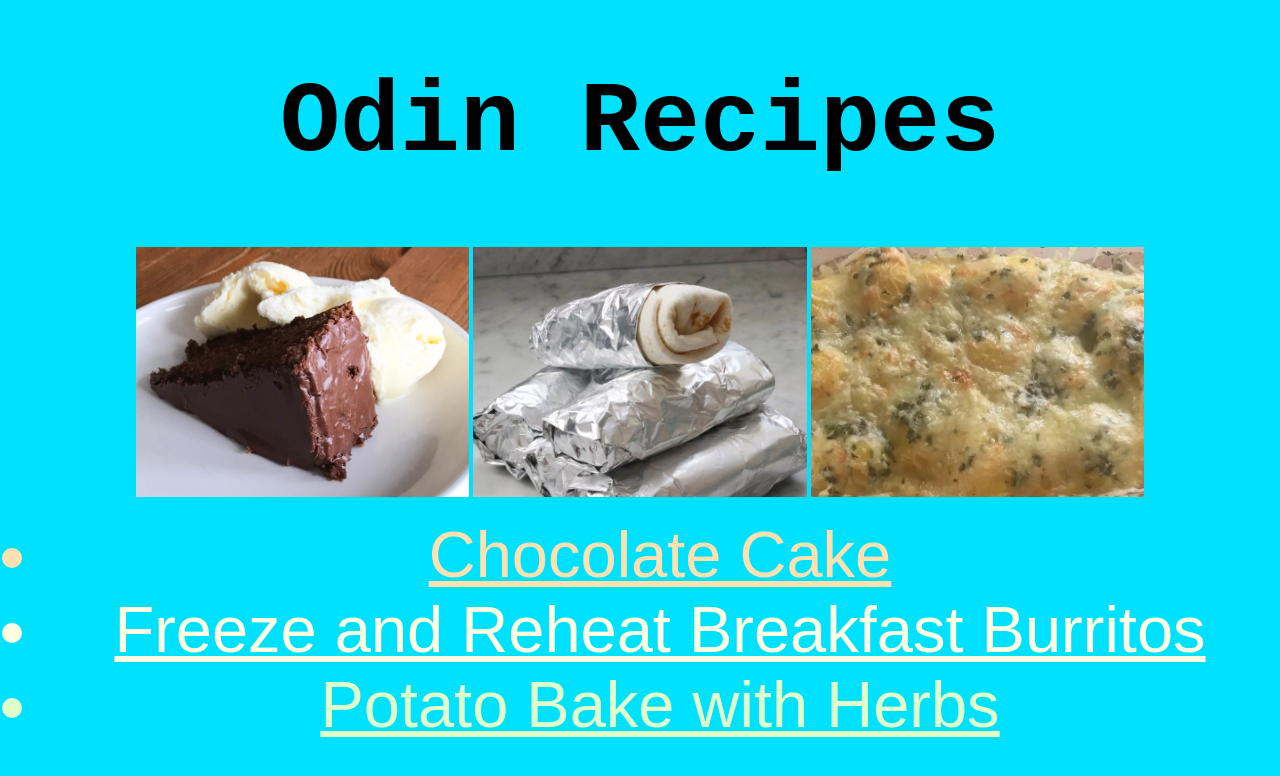
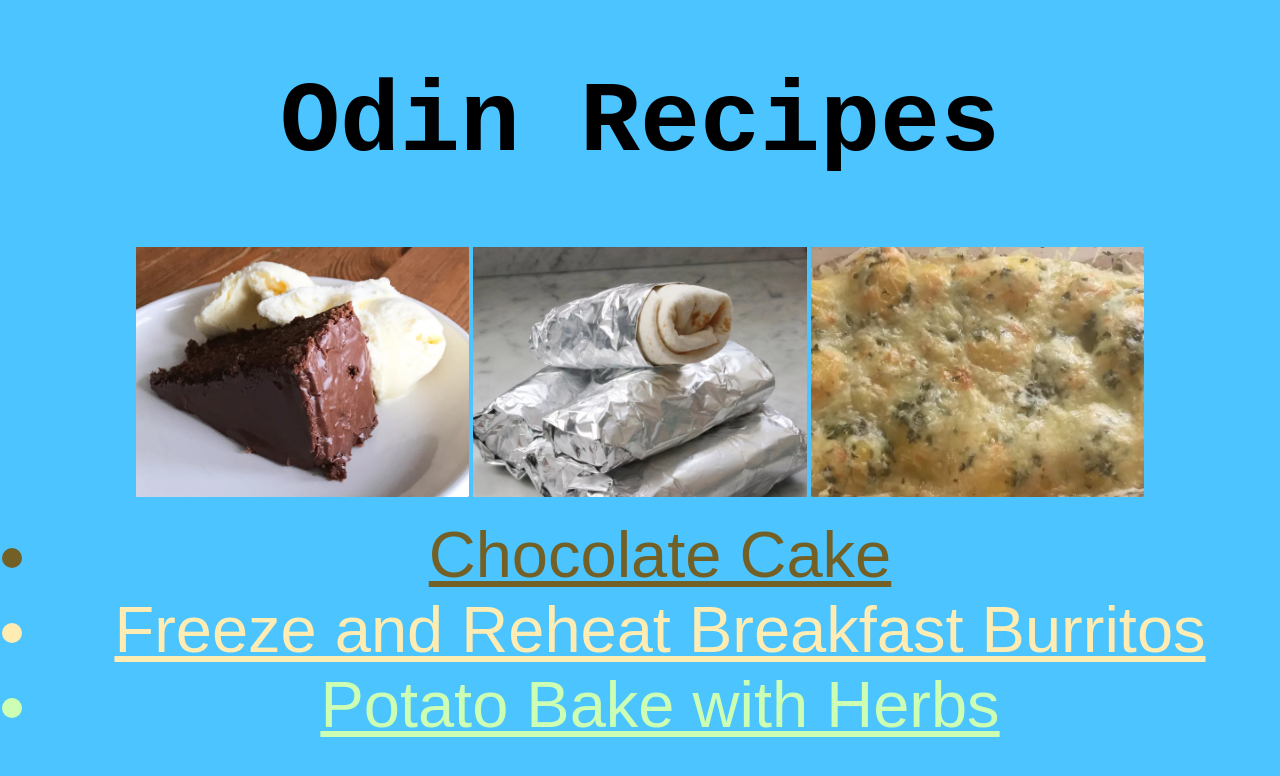
Before and after one commit to Achewski/odin-recipes, a plain HTML site: page index.html in a window 1280 px wide. Drawn offline with Linux system fonts and the light colour scheme.

Commit message:
Convert color from RGB to HSL

```diff
--- a/style.css
+++ b/style.css
@@ -1,5 +1,5 @@
 body {
-    background-color: rgb(0,225,255);
+    background-color: hsl(200, 100%, 65%);
     text-align: center;
 }
 
@@ -19,13 +19,13 @@ li{
 }
 
 #cake, #cake a{
-    color: rgb(255,225,175);
+    color: hsl(45, 50%, 30%);
 }
 
 #burritos, #burritos a{
-    color: rgb(255,255,225);
+    color: hsl(45,100%,85%);
 }
 
 #potato, #potato a{
-    color: rgb(225,255,200);
+    color: hsl(100, 100%, 85%);
 }
```
